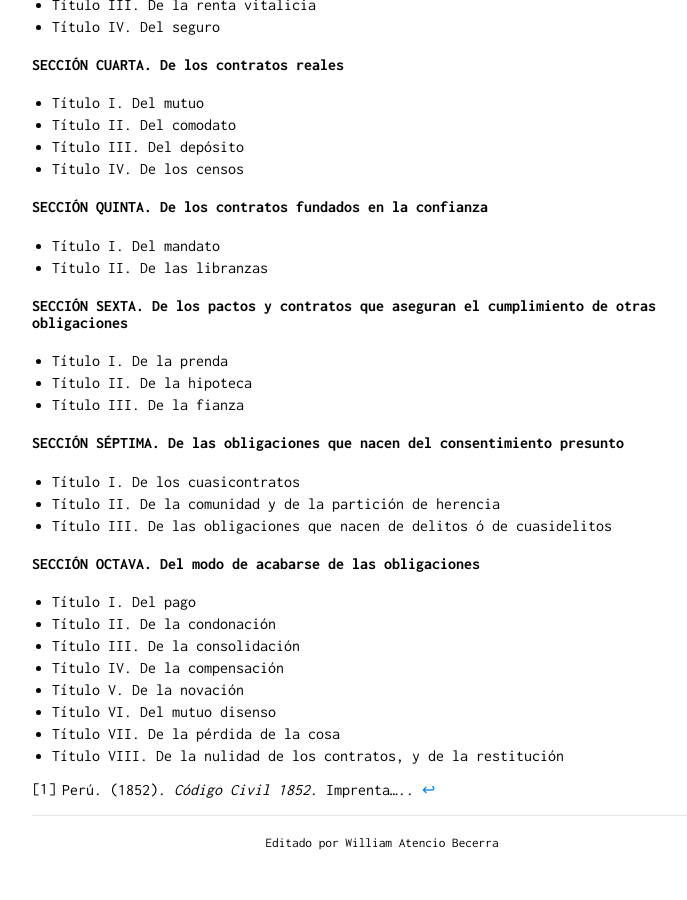
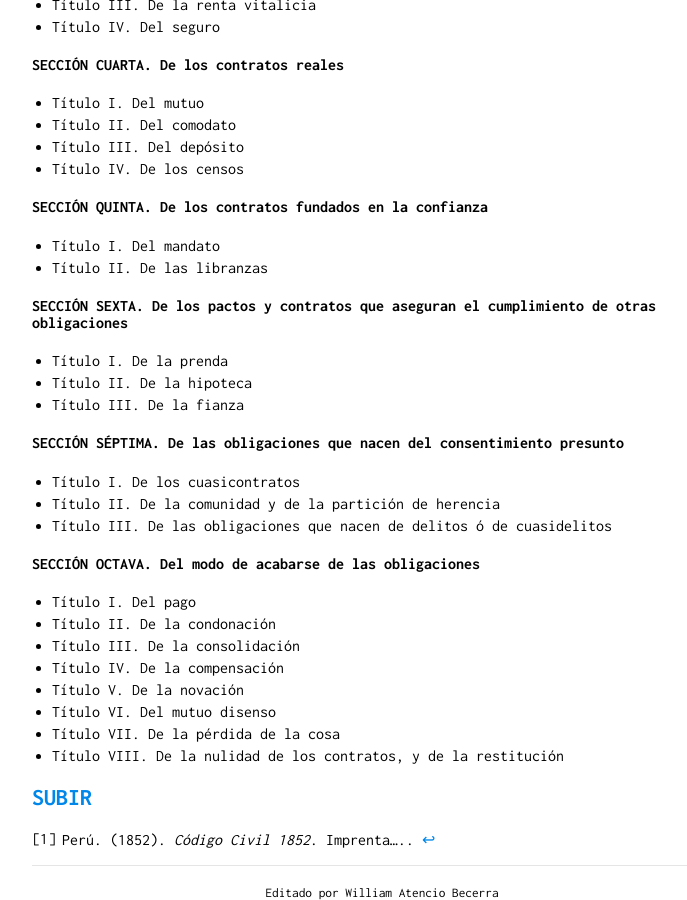
Before and after one commit to actio1680/actio1680.github.io, a Jekyll site: the page built from cc1852.md, in a window 1280 px wide and 900 px high, scrolled down 3368 px. Shown: the whole window, without its empty margins (258-945 px from the left). Built offline with Jekyll 4.4.1, drawn with Linux system fonts in a browser that asks for light colours; our own code applies the rules of GitHub Pages for plain Markdown files; before the commit the page ends 4218 px from its top, so only the background shows below that.

Commit message:
Update cc1852.md

```diff
--- a/cc1852.md
+++ b/cc1852.md
@@ -164,4 +164,6 @@ Objetivo.
 - Título VII. De la pérdida de la cosa
 - Título VIII. De la nulidad de los contratos, y de la restitución
 
+<a href="#top">SUBIR</a>
+---
 [^1]: Perú. (1852). *Código Civil 1852*. Imprenta.....
```
